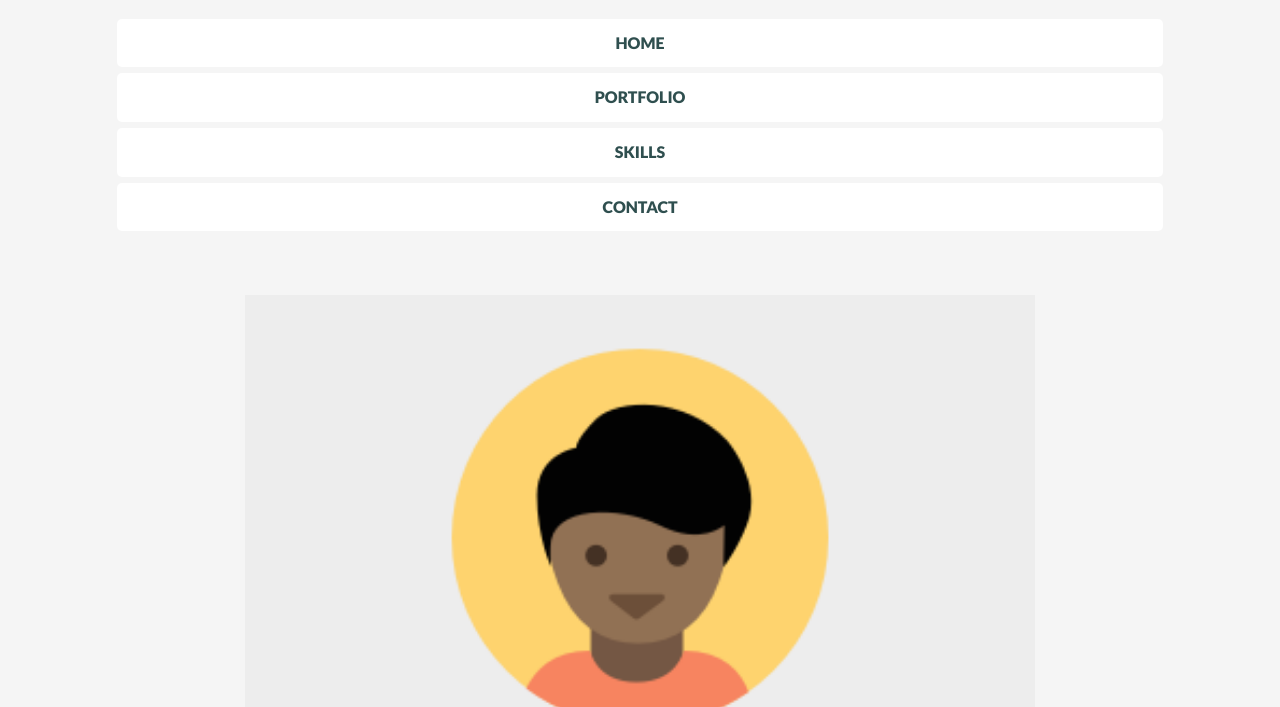
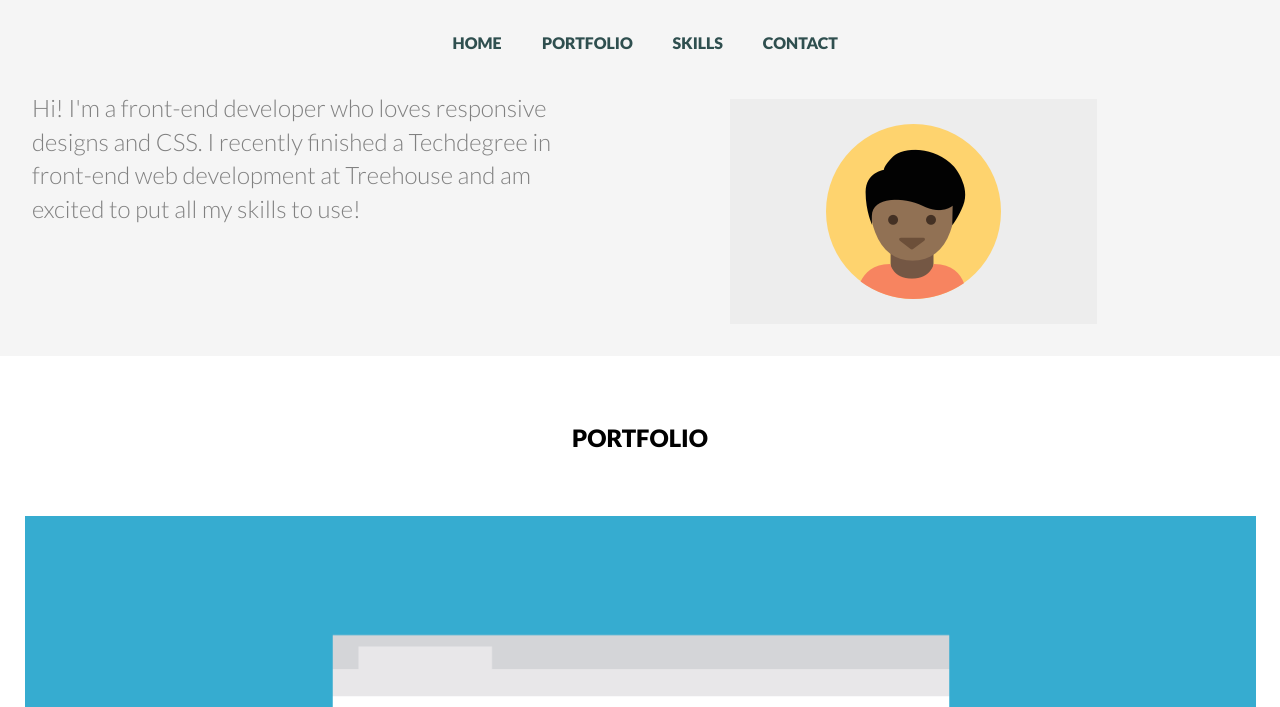
Before and after one commit to randyL78/responsive_layout_v2, a plain HTML site: page index.html in a window 1280 px wide. Shown: the part 93-800 px from the top of the page. Drawn offline with nearby package versions, Linux system fonts and the light colour scheme.

Commit message:
added tablet view header styles in flexbox.css

```diff
--- a/css/flexbox.css
+++ b/css/flexbox.css
@@ -7,3 +7,51 @@ footer {
   justify-content: space-between;
   align-items: center;
 }
+
+/* ====================================================================== */
+/* tablet sized screens */
+@media screen and (min-width: 768px) {
+  /* header */
+  header {
+    display: flex;
+    flex-wrap: wrap;
+    justify-content: center;
+    align-items: flex-start;
+  }
+
+  header h1 {
+    flex: 0 1 100%
+
+  }
+
+  .nav--main {
+    display: flex;
+    flex: 0 0 100%;
+    justify-content: center;
+  }
+
+  .nav--main a {
+    /* remove mobile styles */
+    background-color: inherit;
+    flex-basis: 100px;
+    /* undo margins set by main.css */
+    margin: 0;
+  }
+
+  .image--profile {
+    flex-basis: 25%;
+    margin-top: 2em;
+    order: 1;
+
+  }
+
+  .text--profile {
+    flex-basis: 45%;
+    text-align: left;
+  }
+ }
+
+
+/* ====================================================================== */
+/* desktop sized screens */
+@media screen and (min-width: 1024px) { }
```
